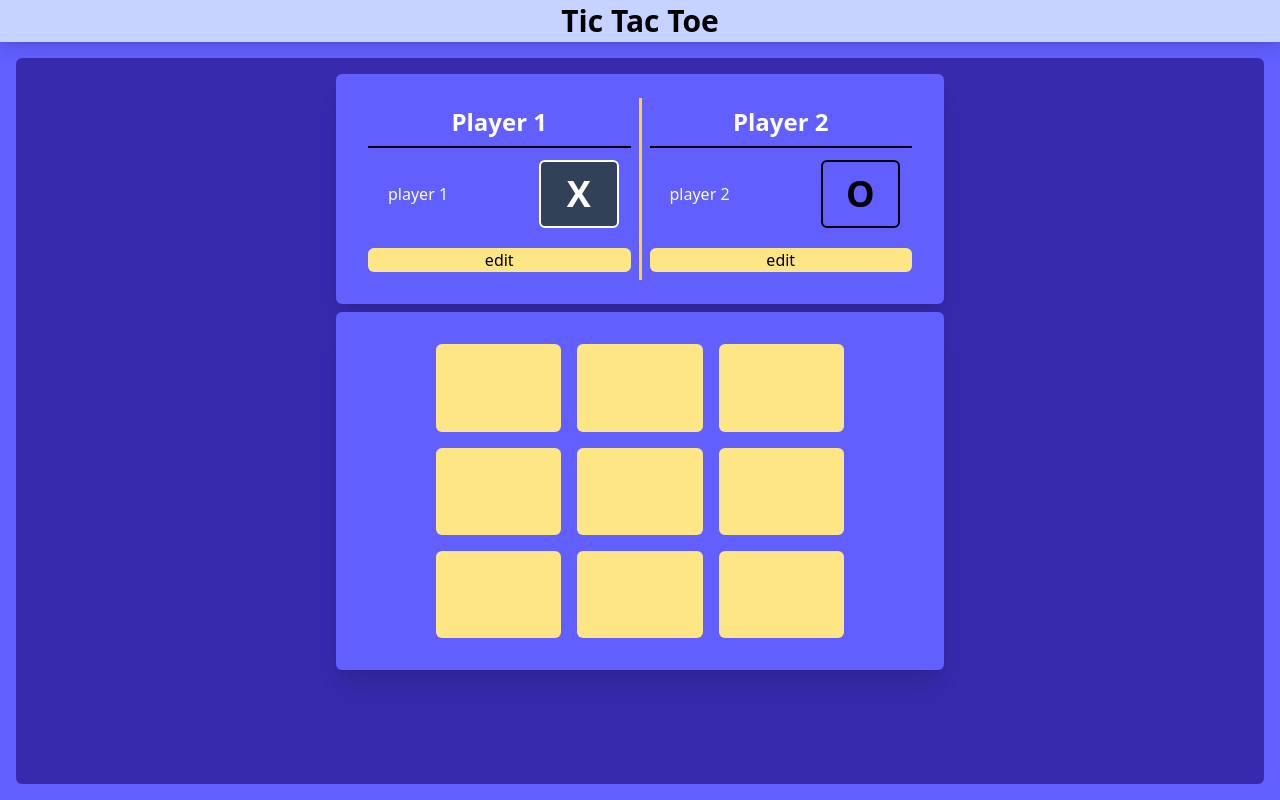
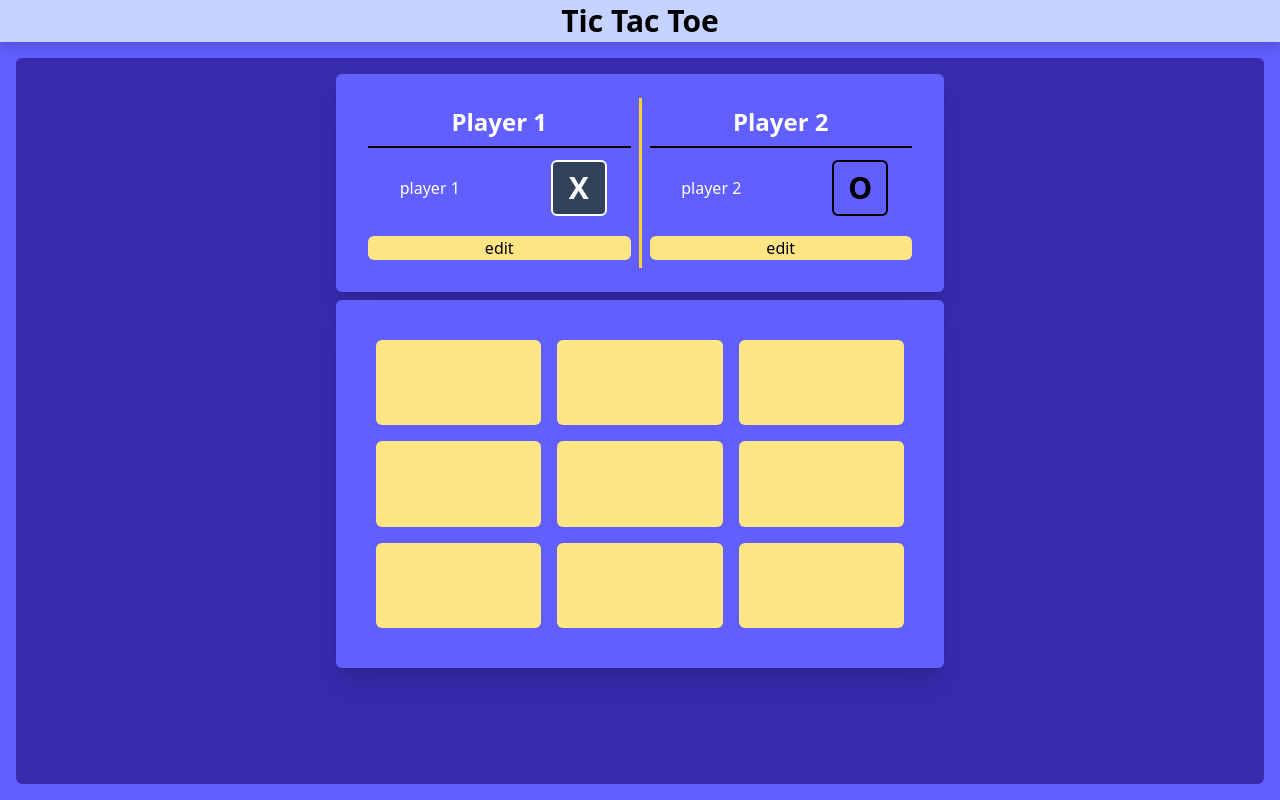
Before and after one commit to JayminShiroya07/Tic-Tac-Toe, a React (Vite) app: page / in a window 1280 px wide. Built offline with nearby package versions, Linux system fonts and the light colour scheme.

Commit message:
style: update layout and dimensions for GameBoard and Player components

```diff
--- a/src/components/GameBoard.jsx
+++ b/src/components/GameBoard.jsx
@@ -1,9 +1,9 @@
 export default function GameBoard({ onSelectSquare, board }) {
 
   return (
-    <ol className="flex flex-col h-full w-full gap-4 p-0 md:px-25 md:py-8">
+    <ol className="flex flex-col h-full w-full gap-4 p-0 md:px-10 md:py-10">
       {board.map((row, rowIndex) => (
-        <li key={rowIndex} className="w-full h-1/3">
+        <li key={rowIndex} className="w-full h-1/5 md:h-1/2 md:1/3">
           <ol className="flex w-full h-full gap-4">
             {row.map((playerSymbol, colIndex) => (
               <li
--- a/src/components/Players.jsx
+++ b/src/components/Players.jsx
@@ -45,7 +45,7 @@ export default function Player({ Name, Symbole, num, isActive,onChangeName, }) {
           </div>
           <div
             id={isActive?'active':''}
-            className='w-1/3 rounded-md border-2 p-3 md:text-4xl font-bold text-center'>
+            className='w-14 h-14 rounded-md border-2 flex justify-center items-center md:text-3xl font-bold text-center'>
             {Symbole}
           </div>
         </div>
```
